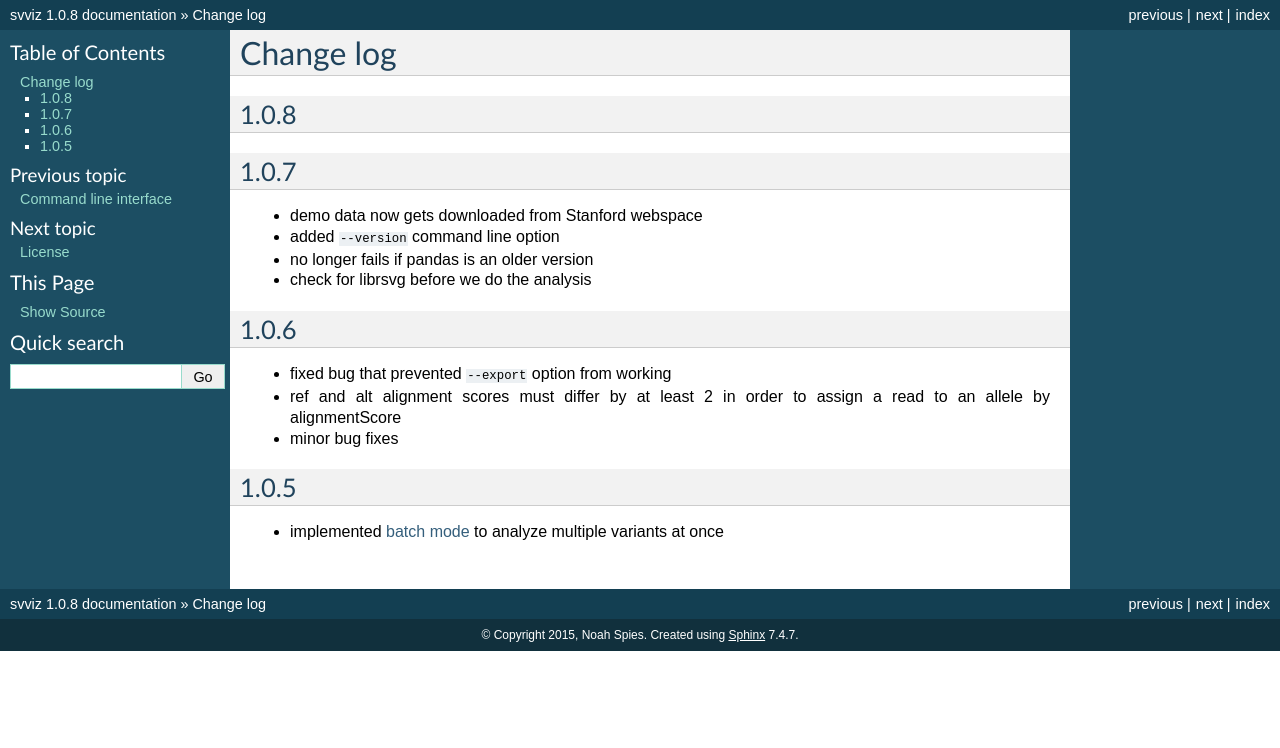
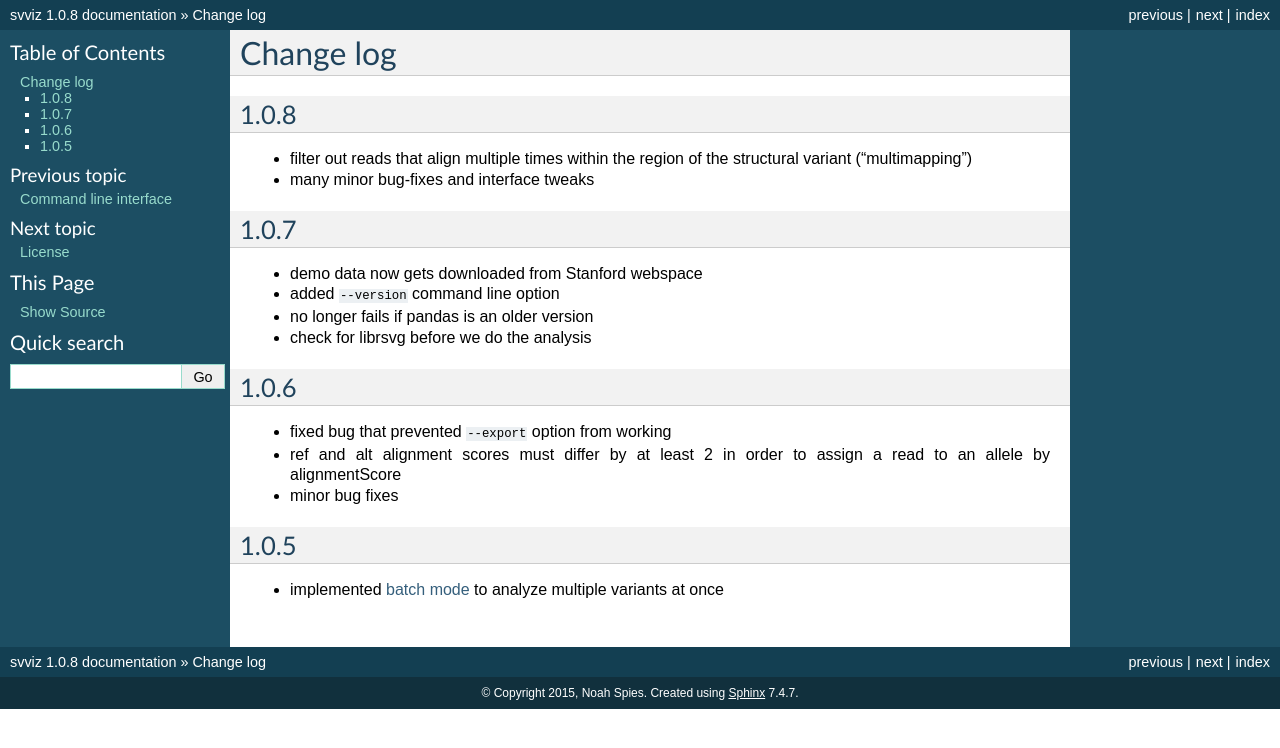
Before and after one commit to svviz/svviz, a Sphinx documentation site: the page built from docs/changelog.rst, in a window 1280 px wide. Shown: the top 748 px of the page. Built offline with Sphinx 7.4.7, drawn with Linux system fonts in a browser that asks for light colours.

Commit message:
doc updates

```diff
--- a/docs/changelog.rst
+++ b/docs/changelog.rst
@@ -3,6 +3,9 @@ Change log
 
 1.0.8
 -----
+
+- filter out reads that align multiple times within the region of the structural variant ("multimapping")
+- many minor bug-fixes and interface tweaks
 
 1.0.7
 -----
--- a/docs/license.rst
+++ b/docs/license.rst
@@ -16,7 +16,7 @@ License
 
 The Smith-Waterman Alignments are performed by the `Complete Striped Smith-Waterman Library <https://github.com/mengyao/Complete-Striped-Smith-Waterman-Library>`_, whose license requires the following statements:
 
-  Author: Mengyao Zhao & Wan-Ping Lee
+  Authors: Mengyao Zhao & Wan-Ping Lee
 
   Permission is hereby granted, free of charge, to any person obtaining a copy of this software and associated documentation files (the "Software"), to deal in the Software without restriction, including without limitation the rights to use, copy, modify, merge, publish, distribute, sublicense, and/or sell copies of the Software, and to permit persons to whom the Software is furnished to do so, subject to the following conditions:
 
```
